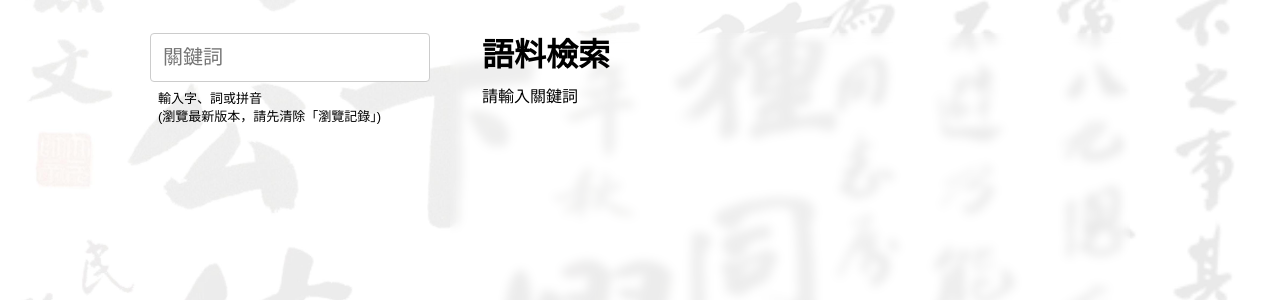
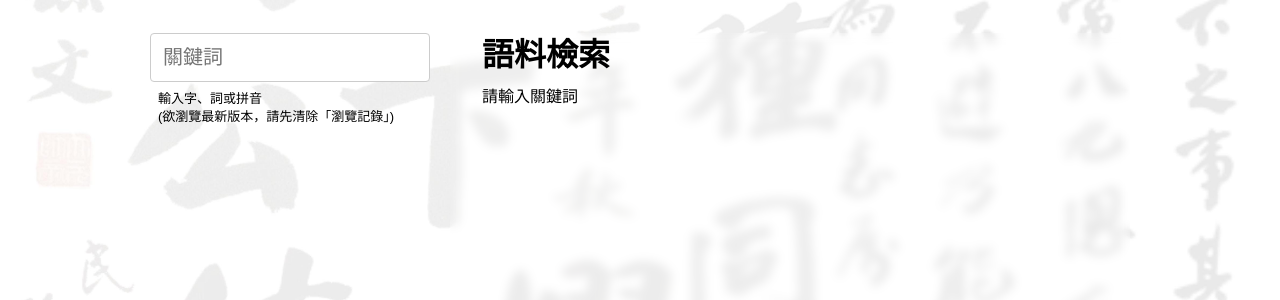
Before and after one commit to sinitic-brush-talk-hk/polyu-text-corpus, a PHP site: page / in a window 1280 px wide. Shown: the part 176-476 px from the top of the page. Run offline with PHP 8.4, Linux system fonts and the light colour scheme; data comes from the database, SQL or seed files in the repository.

Commit message:
Update wording and adjust font size

```diff
--- a/index.php
+++ b/index.php
@@ -39,7 +39,7 @@ $allContent = Content::getAll();
 		<aside>
 			<input type=text id=filter placeholder="關鍵詞">
 			<div class=filter_desc>輸入字、詞或拼音</div>
-			<div class=update_desc>(瀏覽最新版本，請先清除「瀏覽記錄」)</div>
+			<div class=update_desc>(欲瀏覽最新版本，請先清除「瀏覽記錄」)</div>
 		</aside>
 
 		<main>
--- a/style.css
+++ b/style.css
@@ -55,6 +55,8 @@ main{background:inherit;padding:0 32px;min-height:calc(100vh - 388px)}
 #result h1{margin:0 0 8px;grid-column:1 / 3}
 
 corpus-search-result-list{display:grid;grid-template-columns:auto 1fr}
+.search_export{font-size:18px;padding:4px 20px}
+
 .search_result_info{color:#999}
 .search_result_list{grid-column:1 / 3}
 
@@ -97,7 +99,7 @@ corpus-sentence{display:block}
 #person-nghs img{object-position:center -36px}
 
 /* Brush Talk */
-#brush-talk{background:#fff;font-family:'Times New Roman', serif}
+#brush-talk{background:#fff;font-family:'Times New Roman', serif;font-size:18px}
 #brush-talk>.center_wrap{max-width:768px}
 #brush-talk li{margin-top:8px;margin-bottom:8px}
 #brush-talk table tr{background:initial !important}
```
